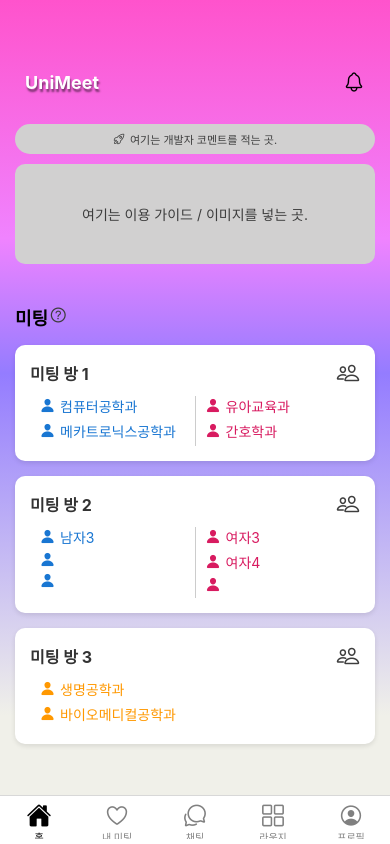
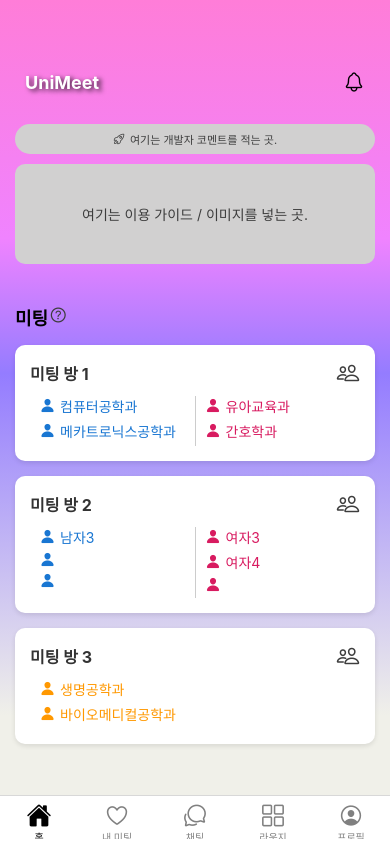
Before and after one commit to simjjjj/UNIMEET, a React Native app: screen / in a window 390 px wide. Built offline with nearby package versions, Linux system fonts and the light colour scheme.

Commit message:
배경색 & 글자색 변경

```diff
--- a/Screens/Chat.tsx
+++ b/Screens/Chat.tsx
@@ -10,7 +10,7 @@ const Chat :React.FC = () => {
 
   return (
     <LinearGradient
-            colors={['#FF53CC', '#F083FF', '#947CFF', '#F0F0E9', '#F0F0E9']}
+            colors={['#FF7DD8', '#F083FF', '#947CFF', '#F0F0E9', '#F0F0E9']}
             locations={[0, 0.30, 0.47, 0.9, 1]}
             start={{ x: 0, y: 0 }}
             end={{ x: 0, y: 0.5 }}
--- a/Screens/Home.tsx
+++ b/Screens/Home.tsx
@@ -54,7 +54,7 @@ const Home: React.FC = () => {
 
   return (
     <LinearGradient
-        colors={['#FF53CC', '#F083FF', '#947CFF', '#F0F0E9', '#F0F0E9']}
+        colors={['#FF7DD8', '#F083FF', '#947CFF', '#F0F0E9', '#F0F0E9']}
         locations={[0, 0.30, 0.47, 0.9, 1]}
         start={{ x: 0, y: 0 }}
         end={{ x: 0, y: 0.5 }}
--- a/Screens/Lounge.tsx
+++ b/Screens/Lounge.tsx
@@ -10,7 +10,7 @@ const Lounge: React.FC = () => {
 
   return (
     <LinearGradient
-        colors={['#FF53CC', '#F083FF', '#947CFF', '#F0F0E9', '#F0F0E9']}
+        colors={['#FF7DD8', '#F083FF', '#947CFF', '#F0F0E9', '#F0F0E9']}
         locations={[0, 0.30, 0.47, 0.9, 1]}
         start={{ x: 0, y: 0 }}
         end={{ x: 0, y: 0.5 }}
--- a/Screens/Meeting.tsx
+++ b/Screens/Meeting.tsx
@@ -11,7 +11,7 @@ const Meeting :React.FC = () => {
   return (
 
     <LinearGradient
-        colors={['#FF53CC', '#F083FF', '#947CFF', '#F0F0E9', '#F0F0E9']}
+        colors={['#FF7DD8', '#F083FF', '#947CFF', '#F0F0E9', '#F0F0E9']}
         locations={[0, 0.30, 0.47, 0.9, 1]}
         start={{ x: 0, y: 0 }}
         end={{ x: 0, y: 0.5 }}
--- a/Screens/Profile.tsx
+++ b/Screens/Profile.tsx
@@ -11,7 +11,7 @@ const Profile :React.FC = () => {
   return (
 
     <LinearGradient
-            colors={['#FF53CC', '#F083FF', '#947CFF', '#F0F0E9', '#F0F0E9']}
+            colors={['#FF7DD8', '#F083FF', '#947CFF', '#F0F0E9', '#F0F0E9']}
             locations={[0, 0.30, 0.47, 0.9, 1]}
             start={{ x: 0, y: 0 }}
             end={{ x: 0, y: 0.5 }}
@@ -20,7 +20,7 @@ const Profile :React.FC = () => {
 
     <View style={styles.container}>
       {/* 헤더 */}
-      <Header title="프로필" onNotificationPress={handleNotificationPress} />
+      <Header title="마이페이지" onNotificationPress={handleNotificationPress} />
 
       <ScrollView contentContainerStyle={styles.content}>
         {/* 메인 콘텐츠 */}
--- a/navigation/Header.tsx
+++ b/navigation/Header.tsx
@@ -34,9 +34,9 @@ const styles = StyleSheet.create({
     flex: 1,
     left: 10,
     color: 'white',
-    textShadowColor: 'rgba(0,0,0,0.5)',
-    textShadowOffset: { width: 1, height: 3 },
-    textShadowRadius: 2,
+    textShadowColor: 'rgba(0,0,0,0.75)',
+    textShadowOffset: { width: 3, height: 2 },
+    textShadowRadius: 5,
   },
   notificationButton: {
     padding: 10,
```
